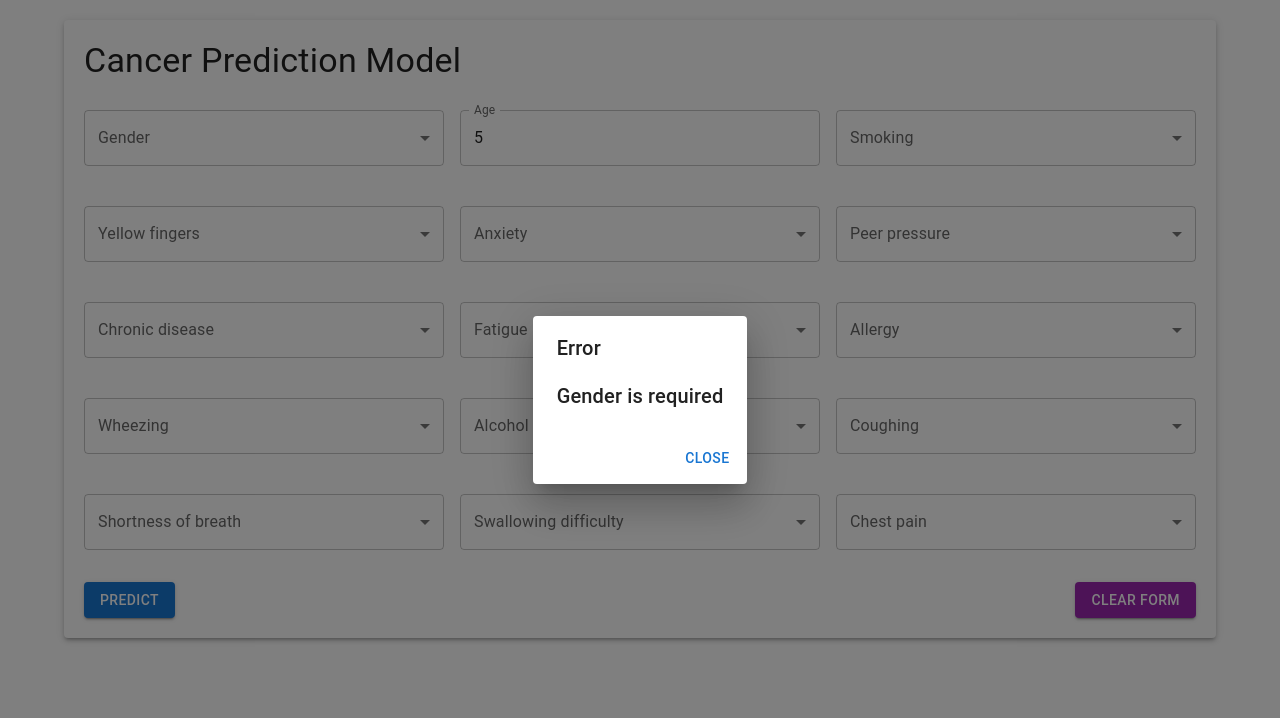
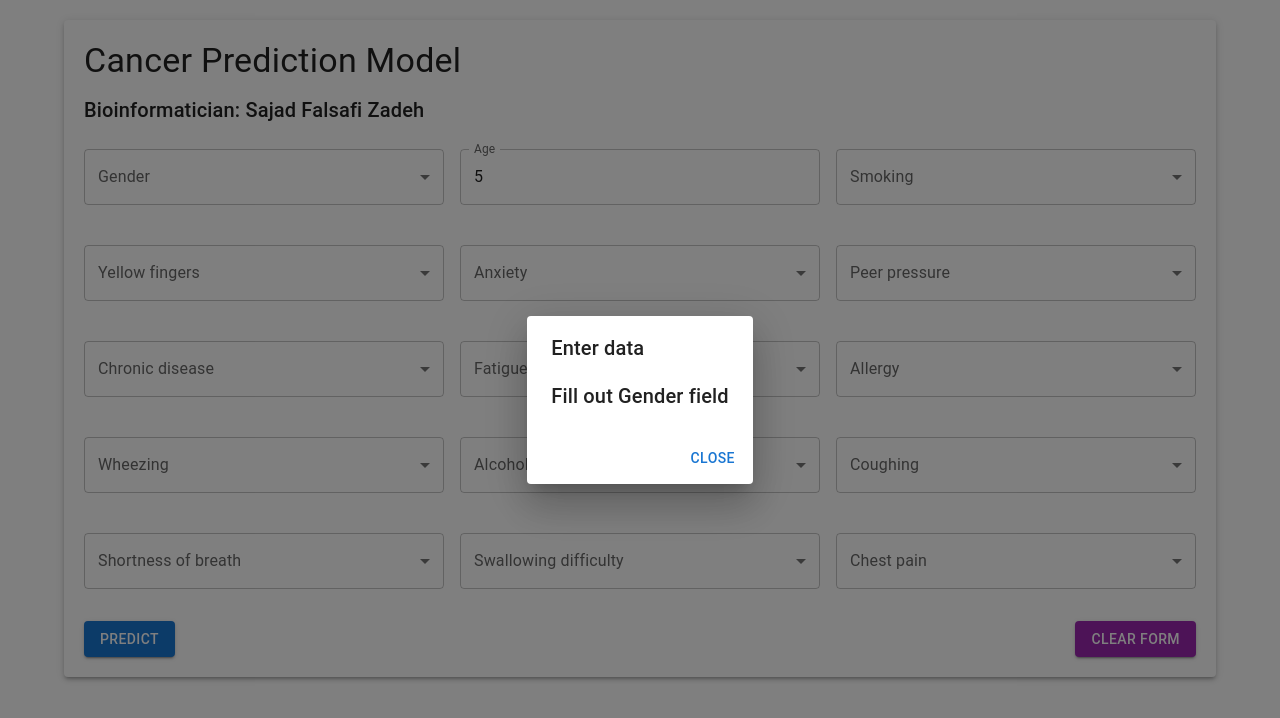
Before and after one commit to sajadfalsafi/front_cancer, a React (Create React App) app: page / in a window 1280 px wide. Both pictures are taken after typing "5" into the empty fields and a click on the button "PREDICT". Shown: the top 718 px of the page. Built offline with nearby package versions, Linux system fonts and the light colour scheme.

Commit message:
install mui framework

```diff
--- a/package.json
+++ b/package.json
@@ -3,6 +3,9 @@
   "version": "0.1.0",
   "private": true,
   "dependencies": {
+    "@emotion/react": "^11.11.4",
+    "@emotion/styled": "^11.11.5",
+    "@mui/material": "^5.15.20",
     "@testing-library/jest-dom": "^5.17.0",
     "@testing-library/react": "^13.4.0",
     "@testing-library/user-event": "^13.5.0",
--- a/src/App.js
+++ b/src/App.js
@@ -36,7 +36,7 @@ function App() {
     const validateForm = () => {
         for (const [key, value] of Object.entries(formData)) {
             if (!value) {
-                return `${key.replace(/_/g, ' ').toLowerCase().replace(/^\w/, c => c.toUpperCase())} is required`;
+                return `Fill out ${key.replace(/_/g, ' ').toLowerCase().replace(/^\w/, c => c.toUpperCase())} field`;
             }
         }
         return null;
@@ -96,8 +96,12 @@ function App() {
     return (
         <Container maxWidth="lg">
             <Paper elevation={3} style={{ padding: '20px', marginTop: '20px' }}>
+
                 <Typography variant="h4" component="h1" gutterBottom>
                     Cancer Prediction Model
+                </Typography>
+                <Typography variant="h6" component="h6" gutterBottom>
+                    Bioinformatician: Sajad Falsafi Zadeh
                 </Typography>
                 <form onSubmit={handleSubmit}>
                     <Grid container spacing={2}>
@@ -172,7 +176,7 @@ function App() {
                     </DialogActions>
                 </Dialog>
                 <Dialog open={errorOpen} onClose={handleErrorClose}>
-                    <DialogTitle>Error</DialogTitle>
+                    <DialogTitle>Enter data</DialogTitle>
                     <DialogContent>
                         <Typography variant="h6">
                             {errorMessage}
```
Also changed, not shown: 1 other file (tests, documents, lock files or other folders).
